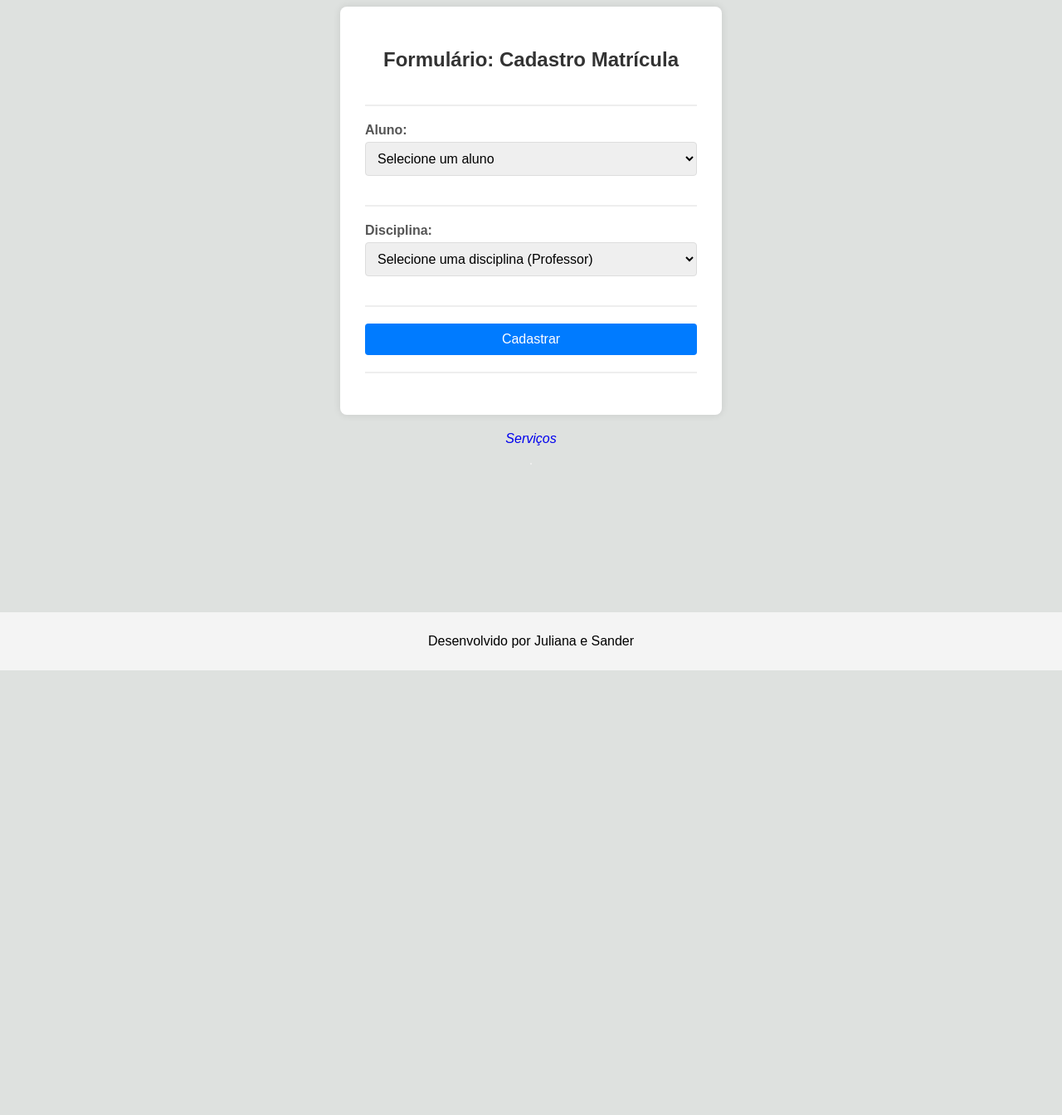
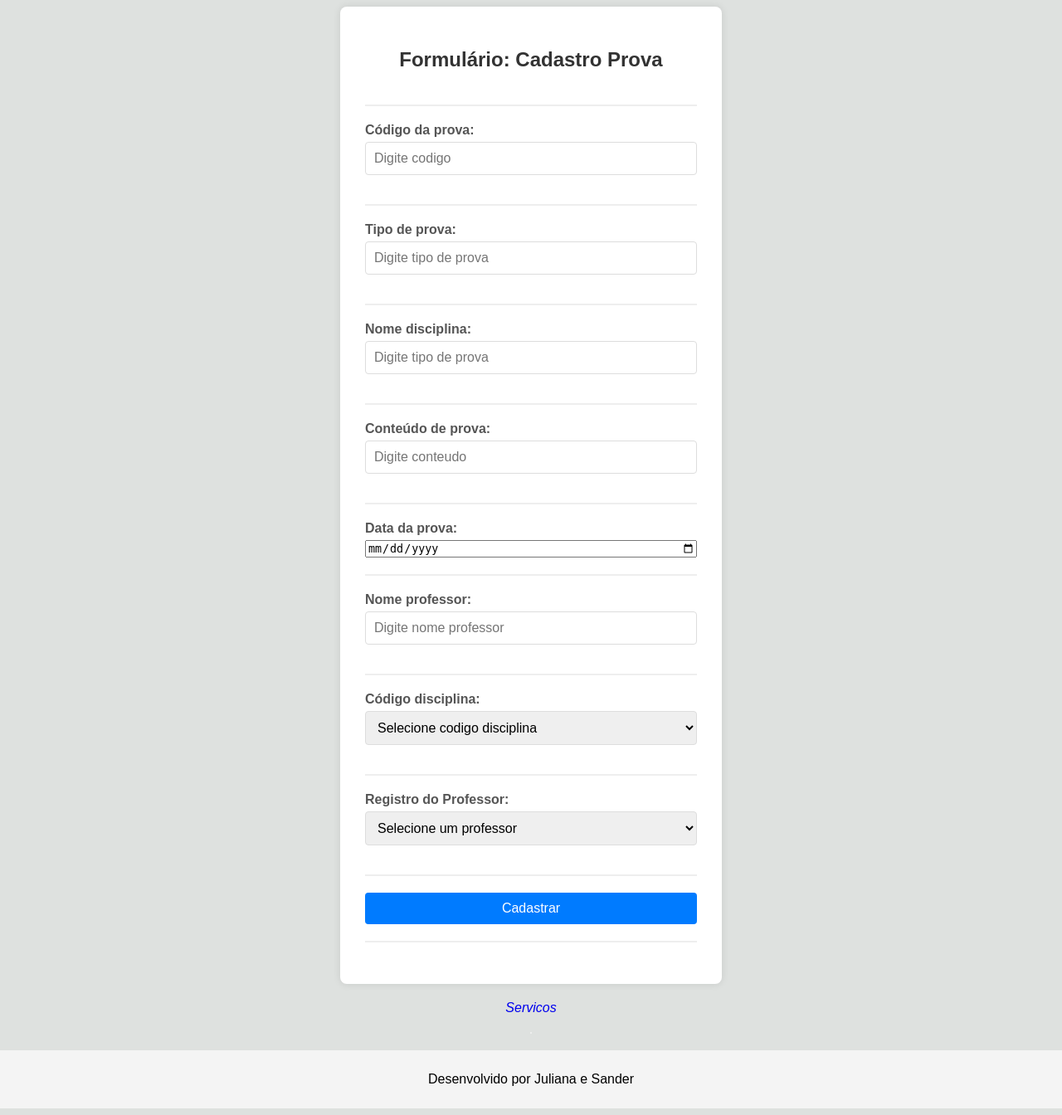
Before and after one commit to sanderpiva/projeto_sistema_gerenciamento_academico, a PHP site: page /crud-bd/cadastros/cadastro-prova/form-prova.php in a window 1280 px wide. Shown: the whole page at 83% size. Before the commit the page ends 808 px from the top, so only its background shows below. Run offline with PHP 8.4, Linux system fonts and the light colour scheme; data that the repository does not hold is empty.

Commit message:
feat: criar-cadastro-prova

```diff
--- a/sistema_gerenciamento_academico/crud-bd/cadastros/cadastro-prova/form-prova.php
+++ b/sistema_gerenciamento_academico/crud-bd/cadastros/cadastro-prova/form-prova.php
@@ -1,155 +1,129 @@
 <?php
 require_once '../conexao.php';
 
-$alunos = $conexao->query("SELECT id_aluno, matricula, nome FROM aluno")->fetchAll(PDO::FETCH_ASSOC);
-$disciplinas = $conexao->query("SELECT id_disciplina, nome, Professor_id_professor FROM disciplina")->fetchAll(PDO::FETCH_ASSOC);
-$professores = $conexao->query("SELECT id_professor, nome FROM professor")->fetchAll(PDO::FETCH_ASSOC);
-
-$professorsLookup = [];
-foreach ($professores as $professor) {
-    $professorsLookup[$professor['id_professor']] = $professor['nome'];
-}
+$professores = $conexao->query("SELECT * FROM professor")->fetchAll(PDO::FETCH_ASSOC);
+$disciplinas = $conexao->query("SELECT * FROM disciplina")->fetchAll(PDO::FETCH_ASSOC);
 
 $isUpdating = false;
-$matriculaData = [];
+$provaData = [];
 $errors = "";
-$nomeAlunoAtual = '';
-$matriculaAlunoAtual = '';
-$nomeDisciplinaAtual = '';
-$professorDisciplinaAtual = '';
+$nomeProfessorAtual = '';
+$codigoDisciplinaAtual = '';
 
-$alunoIdToUpdate = null;
-$disciplinaIdToUpdate = null;
+if (isset($_GET['id_prova']) && !empty($_GET['id_prova'])) {
+    $isUpdating = true;
+    $idProvaToUpdate = filter_input(INPUT_GET, 'id_prova', FILTER_SANITIZE_NUMBER_INT);
 
-if (isset($_GET['id_aluno']) && !empty($_GET['id_aluno']) &&
-    isset($_GET['id_disciplina']) && !empty($_GET['id_disciplina'])) {
-
-    $isUpdating = true;
-    $alunoIdToUpdate = filter_input(INPUT_GET, 'id_aluno', FILTER_SANITIZE_NUMBER_INT);
-    $disciplinaIdToUpdate = filter_input(INPUT_GET, 'id_disciplina', FILTER_SANITIZE_NUMBER_INT);
-
-    if ($alunoIdToUpdate === false || $alunoIdToUpdate === null ||
-        $disciplinaIdToUpdate === false || $disciplinaIdToUpdate === null) {
-        $errors = "<p style='color:red;'>IDs de aluno ou disciplina inválidos.</p>";
+    if ($idProvaToUpdate === false || $idProvaToUpdate === null) {
+        $errors = "<p style='color:red;'>ID da prova inválido.</p>";
         $isUpdating = false;
     } else {
-        $stmt = $conexao->prepare("SELECT Aluno_id_aluno, Disciplina_id_disciplina FROM matricula
-                                   WHERE Aluno_id_aluno = :aluno_id
-                                   AND Disciplina_id_disciplina = :disciplina_id");
-        $stmt->execute([':aluno_id' => $alunoIdToUpdate, ':disciplina_id' => $disciplinaIdToUpdate]);
-        $matriculaData = $stmt->fetch(PDO::FETCH_ASSOC);
+        $stmt = $conexao->prepare("SELECT * FROM prova WHERE id_prova = :id");
+        $stmt->execute([':id' => $idProvaToUpdate]);
+        $provaData = $stmt->fetch(PDO::FETCH_ASSOC);
 
-        if (!$matriculaData) {
-            $errors = "<p style='color:red;'>Registro de matrícula não encontrado para os IDs fornecidos.</p>";
+        if (!$provaData) {
+            $errors = "<p style='color:red;'>Prova com ID " . htmlspecialchars($idProvaToUpdate) . " não encontrada.</p>";
             $isUpdating = false;
         } else {
-            $alunoStmt = $conexao->prepare("SELECT nome, matricula FROM aluno WHERE id_aluno = :id");
-            $alunoStmt->execute([':id' => $alunoIdToUpdate]);
-            $alunoInfo = $alunoStmt->fetch(PDO::FETCH_ASSOC);
-            $nomeAlunoAtual = htmlspecialchars($alunoInfo['nome'] ?? '');
-            $matriculaAlunoAtual = htmlspecialchars($alunoInfo['matricula'] ?? '');
 
-            $disciplinaStmt = $conexao->prepare("SELECT nome, Professor_id_professor FROM disciplina WHERE id_disciplina = :id");
-            $disciplinaStmt->execute([':id' => $disciplinaIdToUpdate]);
-            $disciplinaInfo = $disciplinaStmt->fetch(PDO::FETCH_ASSOC);
-            $nomeDisciplinaAtual = htmlspecialchars($disciplinaInfo['nome'] ?? '');
-            $professorIdAtual = $disciplinaInfo['Professor_id_professor'] ?? null;
-            $professorDisciplinaAtual = $professorsLookup[$professorIdAtual] ?? 'Professor Desconhecido';
+            foreach ($professores as $professor) {
+                if ($professor['id_professor'] == $provaData['Disciplina_Professor_id_professor']) {
+                    $nomeProfessorAtual = $professor['registroProfessor'] . ' - ' . $professor['nome'];
+                    break;
+                }
+            }
+
+            foreach ($disciplinas as $disciplina) {
+                if ($disciplina['id_disciplina'] == $provaData['Disciplina_id_disciplina']) {
+                    $codigoDisciplinaAtual = $disciplina['codigoDisciplina'];
+                    break;
+                }
+            }
         }
     }
 }
+
 ?>
-
 <!DOCTYPE html>
 <html lang="pt-BR">
 <head>
     <meta charset="UTF-8">
-    <title>Página Web - <?php echo $isUpdating ? 'Atualizar' : 'Cadastro'; ?> Matrícula</title>
+    <title>Página Web - <?php echo $isUpdating ? 'Atualizar' : 'Cadastro'; ?> Prova</title>
     <link rel="stylesheet" href="../../../css/style.css">
 </head>
 <body class="servicos_forms">
 
     <div class="form_container">
-        <form class="form" action="<?php echo $isUpdating ? '../../consultas/consulta-matricula/atualizar-matricula.php' : 'valida-inserir-matricula.php'; ?>" method="post">
-            <h2>Formulário: <?php echo $isUpdating ? 'Atualizar' : 'Cadastro'; ?> Matrícula</h2>
+        <form class="form" action="<?php echo $isUpdating ? '../../consultas/consulta-prova/atualizar-prova.php' : 'valida-inserir-prova.php'; ?>" method="post">
+            <h2>Formulário: <?php echo $isUpdating ? 'Atualizar' : 'Cadastro'; ?> Prova</h2>
             <hr>
 
+            <label for="codigoProva">Código da prova:</label>
             <?php if ($isUpdating): ?>
+                <input type="text" name="codigoProva" id="codigoProva" placeholder="Digite codigo" value="<?php echo htmlspecialchars($provaData['codigoProva'] ?? ''); ?>" required>
+                <input type="hidden" name="id_prova" value="<?php echo htmlspecialchars($provaData['id_prova'] ?? ''); ?>">
+            <?php else: ?>
+                <input type="text" name="codigoProva" id="codigoProva" placeholder="Digite codigo" required>
+            <?php endif; ?>
+            <hr>
 
-                <label for="aluno_id">Aluno:</label>
-                <select name="aluno_id" id="aluno_id" required>
-                    <option value="">Selecione um aluno</option>
-                    <?php foreach ($alunos as $aluno): ?>
-                        <option value="<?= htmlspecialchars($aluno['id_aluno']) ?>"
-                            <?php if ($aluno['id_aluno'] == $alunoIdToUpdate) echo 'selected'; ?>>
-                            <?= htmlspecialchars($aluno['nome']) ?> (<?= htmlspecialchars($aluno['matricula']) ?>)
-                        </option>
+            <label for="tipo_prova">Tipo de prova:</label>
+            <input type="text" name="tipo_prova" id="tipo_prova" placeholder="Digite tipo de prova" value="<?php echo htmlspecialchars($provaData['tipo_prova'] ?? ''); ?>" required>
+            <hr>
+
+            <label for="disciplina">Nome disciplina:</label>
+            <input type="text" name="disciplina" id="disciplina" placeholder="Digite tipo de prova" value="<?php echo htmlspecialchars($provaData['disciplina'] ?? ''); ?>" required>
+            <hr>
+
+            <label for="conteudo">Conteúdo de prova:</label>
+            <input type="text" name="conteudo" id="conteudo" placeholder="Digite conteudo" value="<?php echo htmlspecialchars($provaData['conteudo'] ?? ''); ?>" required>
+            <hr>
+
+            <label for="data_prova">Data da prova:</label>
+            <input type="date" name="data_prova" id="data_prova" placeholder="Digite a data" value="<?php echo htmlspecialchars($provaData['data_prova'] ?? ''); ?>" required>
+            <hr>
+
+            <label for="nome_professor">Nome professor:</label>
+            <input type="text" name="nome_professor" id="nome_professor" placeholder="Digite nome professor" value="<?php echo htmlspecialchars($provaData['professor'] ?? ''); ?>" required>
+            <hr>
+
+            <label for="id_disciplina">Código disciplina:</label>
+            <?php if ($isUpdating): ?>
+                <input type="text" value="<?php echo htmlspecialchars($codigoDisciplinaAtual); ?>" readonly required>
+                <input type="hidden" name="id_disciplina" value="<?php echo htmlspecialchars($provaData['Disciplina_id_disciplina'] ?? ''); ?>">
+            <?php else: ?>
+                <select name="id_disciplina" required>
+                    <option value="">Selecione codigo disciplina</option>
+                    <?php foreach ($disciplinas as $disciplina): ?>
+                        <option value="<?= $disciplina['id_disciplina'] ?>"><?= htmlspecialchars($disciplina['codigoDisciplina']) ?> - <?= htmlspecialchars($disciplina['professor']) ?></option>
+
                     <?php endforeach; ?>
                 </select>
-                <hr>
+            <?php endif; ?>
+            <hr>
 
-                <label for="disciplina_id">Disciplina:</label>
-                <select name="disciplina_id" id="disciplina_id" required>
-                    <option value="">Selecione uma disciplina (Professor)</option>
-                    <?php foreach ($disciplinas as $disciplina): ?>
-                        <?php
-                            $professorId = $disciplina['Professor_id_professor'] ?? null;
-                            $professorNome = $professorsLookup[$professorId] ?? 'Professor Desconhecido';
-                        ?>
-                        <option value="<?= htmlspecialchars($disciplina['id_disciplina']) ?>"
-                            <?php if ($disciplina['id_disciplina'] == $disciplinaIdToUpdate) echo 'selected'; ?>>
-                            <?= htmlspecialchars($disciplina['nome']) . ' (' . htmlspecialchars($professorNome) . ')' ?>
-                        </option>
+            <label for="id_professor">Registro do Professor:</label>
+            <?php if ($isUpdating): ?>
+                <input type="text" value="<?php echo htmlspecialchars($nomeProfessorAtual); ?>" readonly required>
+                <input type="hidden" name="id_professor" value="<?php echo htmlspecialchars($provaData['Professor_id_professor'] ?? ''); ?>">
+            <?php else: ?>
+                <select name="id_professor" required>
+                    <option value="">Selecione um professor</option>
+                    <?php foreach ($professores as $professor): ?>
+                        <option value="<?= $professor['id_professor'] ?>"><?= htmlspecialchars($professor['registroProfessor']) ?> - <?= htmlspecialchars($professor['nome']) ?></option>
                     <?php endforeach; ?>
                 </select>
-                <hr>
-                <input type="hidden" name="original_aluno_id" value="<?php echo htmlspecialchars($alunoIdToUpdate); ?>">
-                <input type="hidden" name="original_disciplina_id" value="<?php echo htmlspecialchars($disciplinaIdToUpdate); ?>">
-
-            <?php else: ?>
-                <label for="aluno_id">Aluno:</label>
-                <select name="aluno_id" id="aluno_id" required>
-                    <option value="">Selecione um aluno</option>
-                    <?php foreach ($alunos as $aluno): ?>
-                        <option value="<?= htmlspecialchars($aluno['id_aluno']) ?>">
-                            <?= htmlspecialchars($aluno['nome']) ?> (<?= htmlspecialchars($aluno['matricula']) ?>)
-                        </option>
-                    <?php endforeach; ?>
-                </select>
-                <hr>
-
-                <label for="disciplina_id">Disciplina:</label>
-                <select name="disciplina_id" id="disciplina_id" required>
-                    <option value="">Selecione uma disciplina (Professor)</option>
-                    <?php foreach ($disciplinas as $disciplina): ?>
-                        <?php
-                            $professorId = $disciplina['Professor_id_professor'] ?? null;
-                            $professorNome = $professorsLookup[$professorId] ?? 'Professor Desconhecido';
-                        ?>
-                        <option value="<?= htmlspecialchars($disciplina['id_disciplina']) ?>">
-                            <?= htmlspecialchars($disciplina['nome']) . ' (' . htmlspecialchars($professorNome) . ')' ?>
-                        </option>
-                    <?php endforeach; ?>
-                </select>
-                <hr>
             <?php endif; ?>
+            <hr>
 
             <button type="submit"><?php echo $isUpdating ? 'Atualizar' : 'Cadastrar'; ?></button>
         </form>
 
         <?php echo $errors; ?>
-        <?php
-            if (isset($_GET['message'])) {
-                echo "<p style='color:green;'>" . htmlspecialchars($_GET['message']) . "</p>";
-            }
-            if (isset($_GET['error'])) {
-                echo "<p style='color:red;'>" . htmlspecialchars($_GET['error']) . "</p>";
-            }
-        ?>
-
         <hr>
     </div>
-    <a href="../../../servicos-professor/pagina-servicos-professor.php">Serviços</a>
+    <a href="../../../servicos-professor/pagina-servicos-professor.php">Servicos</a>
     <hr>
 </body>
 <footer>
```
Also changed, not shown: sistema_gerenciamento_academico/crud-bd/cadastros/cadastro-prova/inserir-prova.php (+21 -20 lines), sistema_gerenciamento_academico/crud-bd/cadastros/cadastro-prova/valida-inserir-prova.php (+35 -8 lines).
